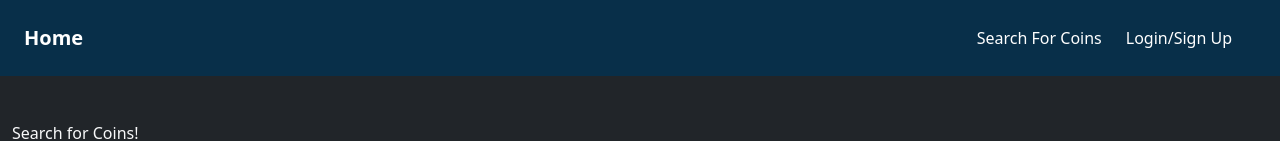
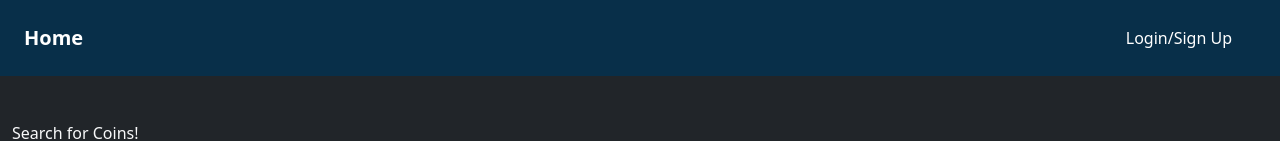
Before and after one commit to arishorts/earth-coins, a React (Create React App) app in the folder client/: page / in a window 1280 px wide. Shown: the top 141 px of the page. Built offline with nearby package versions, Linux system fonts and the light colour scheme.

Commit message:
got rid of Search for Coins within the Navbar

```diff
--- a/client/src/components/Navbar.js
+++ b/client/src/components/Navbar.js
@@ -21,15 +21,10 @@ const AppNavbar = () => {
 
             <div className="lg:items-center" id="navbar">
               <ul className="flex items-center justify-end flex-wrap">
-                <li className="mr-6 ml-6">
-                  <Link to="/" className="nav-link">
-                    Search For Coins
-                  </Link>
-                </li>
                 {/* if user is logged in show saved coins and logout */}
                 {Auth.loggedIn() && (
                   <>
-                    <li className="mr-6">
+                    <li className="mr-6 ml-6">
                       <Link to="/saved" className="nav-link">
                         See Your Coins
                       </Link>
```
